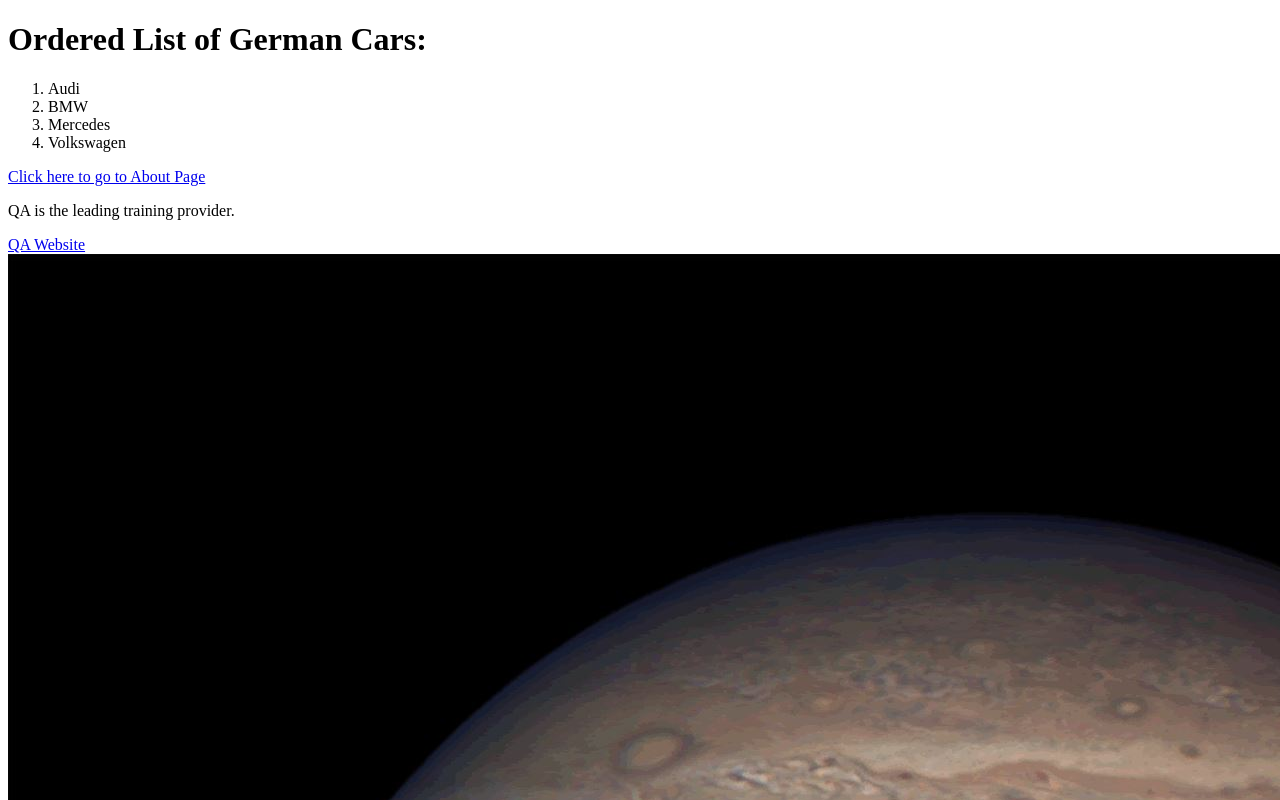
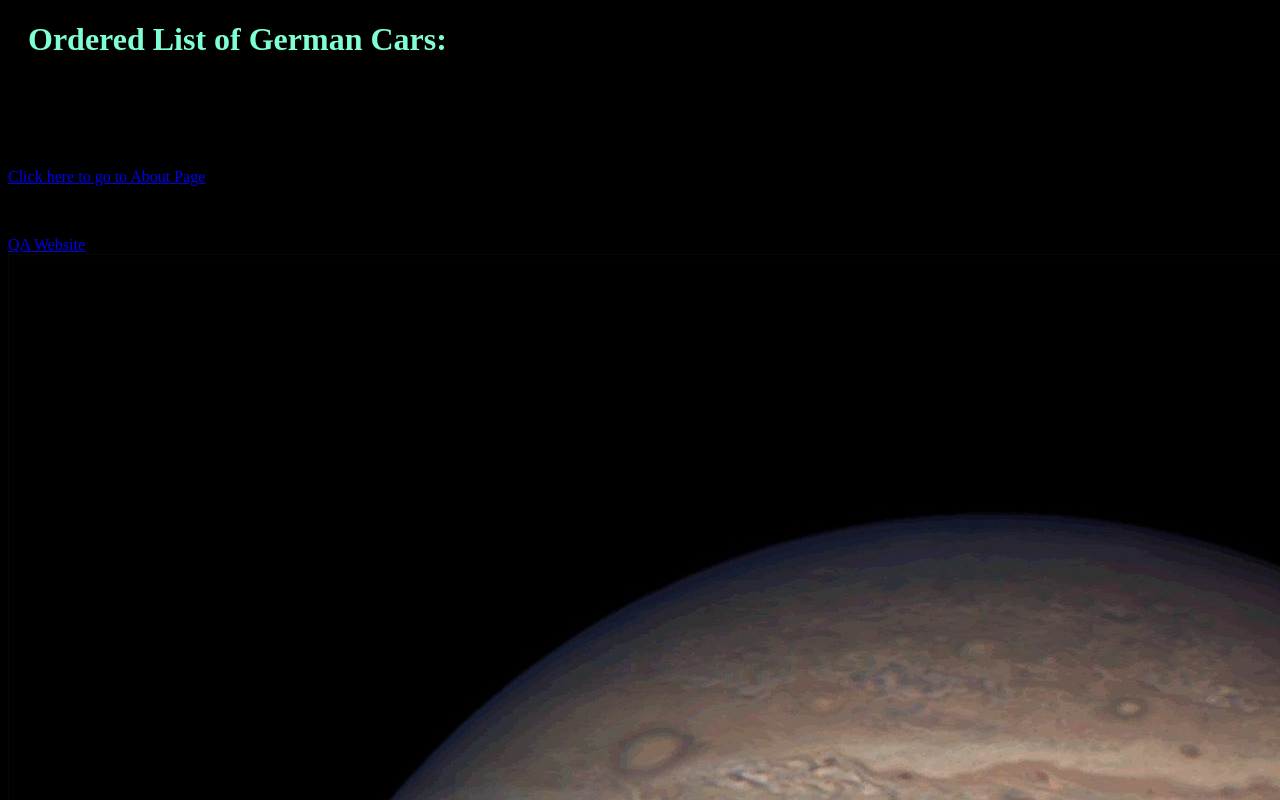
Before and after one commit to cansuhan/bae_html_css, a plain HTML site: page tasks.html in a window 1280 px wide. Shown: the top 800 px of the page. Drawn offline with Linux system fonts and the light colour scheme.

Commit message:
Updated TASKS.HTML with task 10 and added a style sheet task.css

```diff
--- /dev/null
+++ b/tasks.css
@@ -0,0 +1,7 @@
+body {
+    background-color: black;
+  }
+  h1 {
+    color: aquamarine;
+    margin-left: 20px;
+  }
--- a/tasks.html
+++ b/tasks.html
@@ -5,6 +5,14 @@
     <meta http-equiv="X-UA-Compatible" content="IE=edge">
     <meta name="viewport" content="width=device-width, initial-scale=1.0">
     <title>Learning Tasks</title>
+
+    <link rel="stylesheet" type="text/css" href="tasks.css">
+
+    <style type=“text/css”>
+        h1 {font-size:15pt;font-weight:bold}
+        p {font:bolditalic 12pt/20pt Times,serif}
+    </style>
+
 </head>
 <body>
 
@@ -31,6 +39,11 @@
     <img src="./Jupiter.jpg" width="250" height="400">
     <img src="./Jupiter.jpg" alt="The Planet Jupiter">
 
+    <!-- TASK 10 -->
+
+    <p style="color:blue;">Cansu's website is the best</p>
+
+    <p>QA has the best tutors</p>
 
 
 
```
